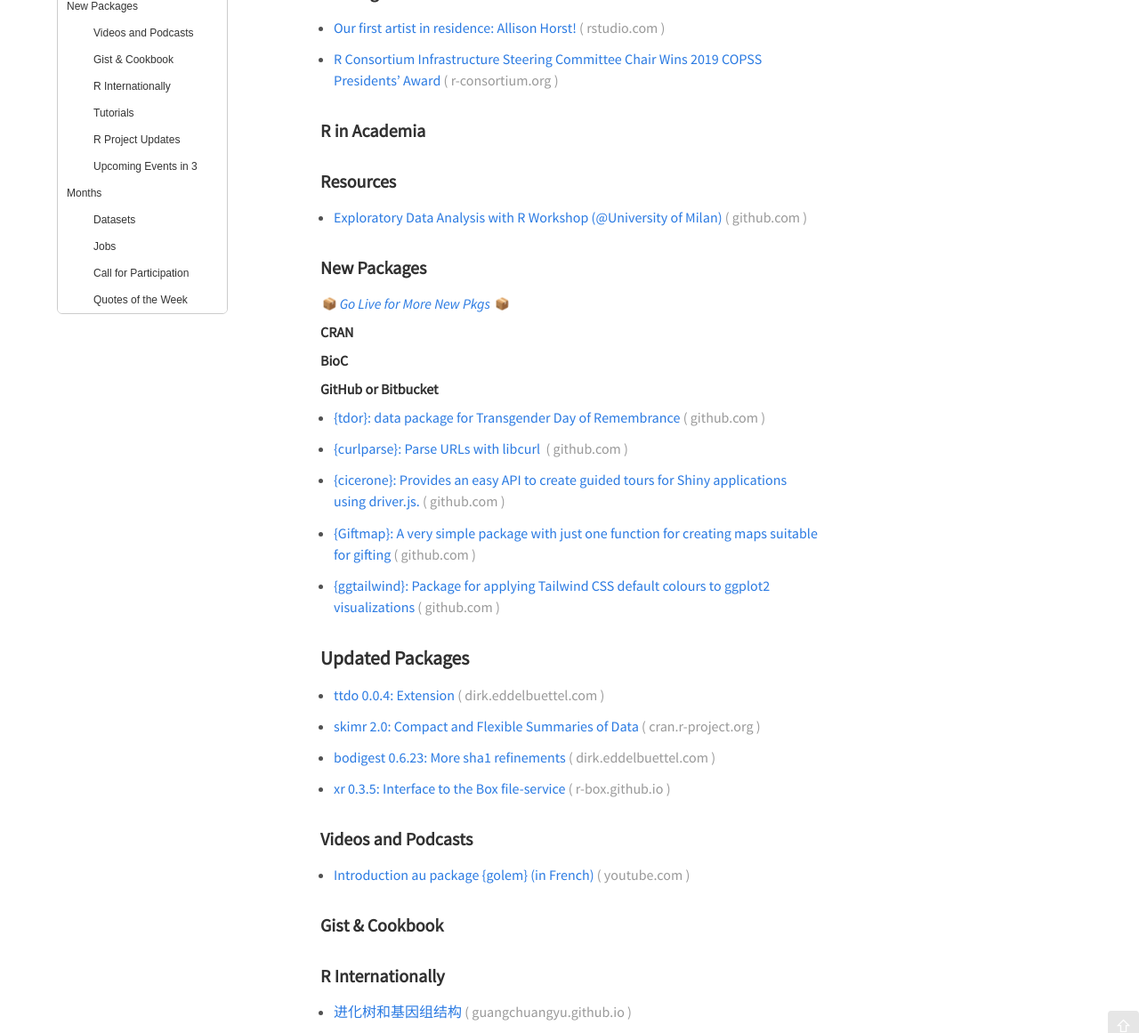
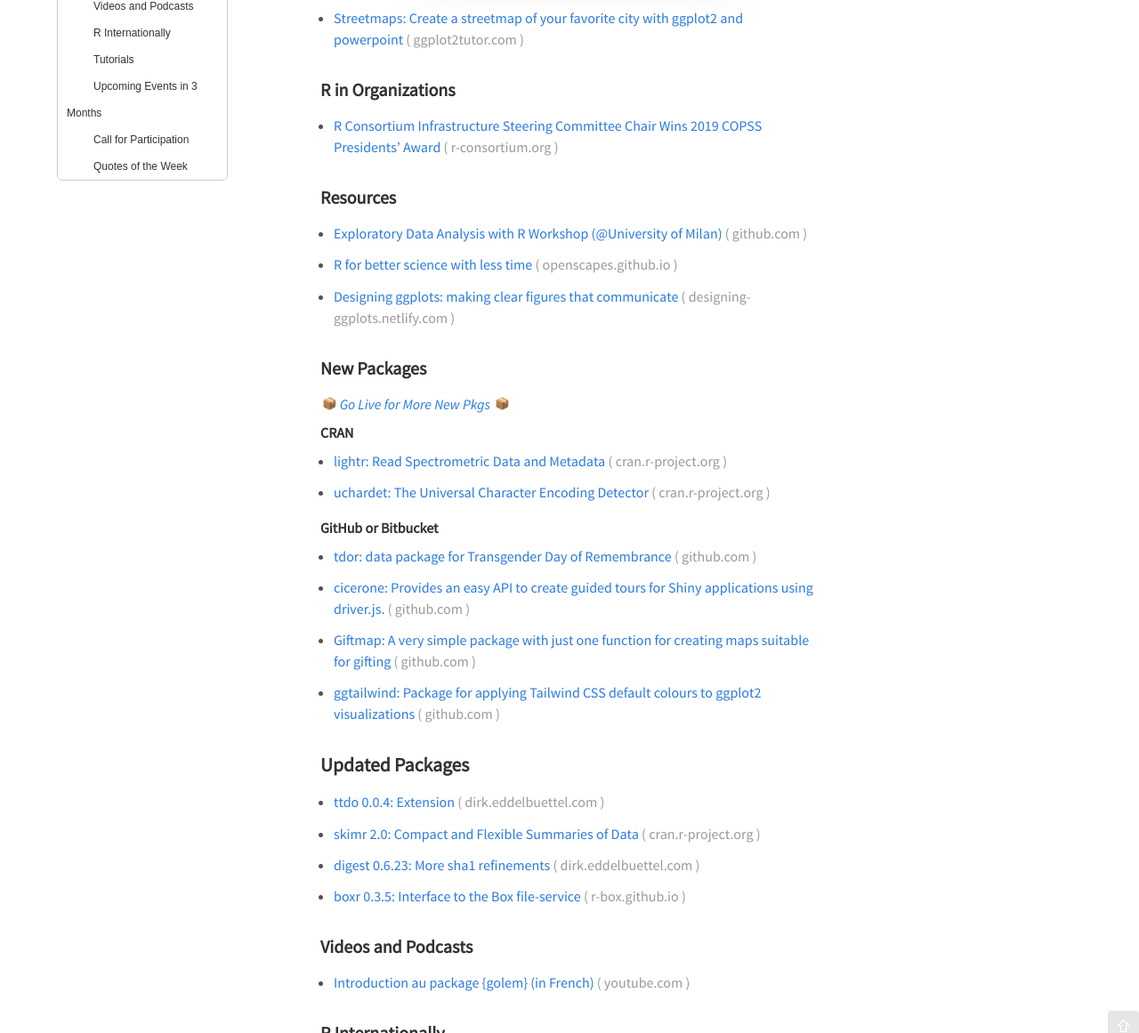
Before and after one commit to rweekly/rweekly.org, a Jekyll site: the page built from draft.md, in a window 1280 px wide and 1400 px high, scrolled down 1282 px, cut to the strip 239-1400 px from the top of the window. Shown: the whole strip at 89% size. Built offline with Jekyll 4.4.1, drawn with Linux system fonts in a browser that asks for light colours; emoji names are drawn with the system emoji font; comment, search, counter and statistics services are not loaded; some of the changed text lies outside the part shown.

Commit message:
draft draft

```diff
--- a/draft.md
+++ b/draft.md
@@ -9,13 +9,16 @@
 
 ###  Highlight
 
++ [A New palette() for R](https://developer.r-project.org/Blog/public/2019/11/21/a-new-palette-for-r/index.html)
+
+![A New palette() for R](https://raw.githubusercontent.com/rweekly/image/master/2019-11-25/palette.png)
+
++ [Our first artist in residence: Allison Horst!](https://blog.rstudio.com/2019/11/18/artist-in-residence/)
+
++ [{curlparse}: Parse URLs with libcurl ](https://github.com/hrbrmstr/curlparse)
 
 
 ### Insights
-
-+ [A New palette() for R](https://developer.r-project.org/Blog/public/2019/11/21/a-new-palette-for-r/index.html)
-
-![A New palette() for R](https://raw.githubusercontent.com/rweekly/image/master/2019-11-25/palette.png)
 
 + [dplyr::ungroup() - forget me not: Part 1](https://coolbutuseless.github.io/2019/11/19/dplyrungroup-forget-me-not/), [Part 2](https://coolbutuseless.github.io/2019/11/20/dplyrungroup-forget-me-not.-part-2./), [Part 3.](https://coolbutuseless.github.io/2019/11/22/dplyrungroup-forget-me-not.-part-3./).
 
@@ -39,17 +44,15 @@
 
 ###  R in Organizations
 
-+ [Our first artist in residence: Allison Horst!](https://blog.rstudio.com/2019/11/18/artist-in-residence/)
-
 + [R Consortium Infrastructure Steering Committee Chair Wins 2019 COPSS Presidents' Award](https://www.r-consortium.org/blog/2019/11/18/r-consortium-infrastructure-steering-committee-chair-wins-2019-copss-presidents-award)
-
-###  R in Academia
-
-
 
 ###  Resources
 
 + [Exploratory Data Analysis with R Workshop (@University of Milan)](https://github.com/othomantegazza/eda-class)
+
++ [R for better science with less time](https://openscapes.github.io/slides/betterscience/socalR#1)
+
++ [Designing ggplots: making clear figures that communicate](https://designing-ggplots.netlify.com/)
 
 ###  New Packages
 
@@ -57,23 +60,19 @@
 
 **CRAN**
 
++ [lightr: Read Spectrometric Data and Metadata](https://cran.r-project.org/package=lightr)
 
-
-**BioC**
-
-
++ [uchardet: The Universal Character Encoding Detector](https://cran.r-project.org/package=uchardet)
 
 **GitHub or Bitbucket**
 
-+ [{tdor}: data package for Transgender Day of Remembrance](https://github.com/CaRdiffR/tdor)
++ [tdor: data package for Transgender Day of Remembrance](https://github.com/CaRdiffR/tdor)
 
-+ [{curlparse}: Parse URLs with libcurl ](https://github.com/hrbrmstr/curlparse)
++ [cicerone: Provides an easy API to create guided tours for Shiny applications using driver.js.](https://github.com/JohnCoene/cicerone)
 
-+ [{cicerone}: Provides an easy API to create guided tours for Shiny applications using driver.js.](https://github.com/JohnCoene/cicerone)
++ [Giftmap: A very simple package with just one function for creating maps suitable for gifting](https://github.com/lina2497/Giftmap)
 
-+ [{Giftmap}: A very simple package with just one function for creating maps suitable for gifting](https://github.com/lina2497/Giftmap)
-
-+ [{ggtailwind}: Package for applying Tailwind CSS default colours to ggplot2 visualizations](https://github.com/willcanniford/ggtailwind)
++ [ggtailwind: Package for applying Tailwind CSS default colours to ggplot2 visualizations](https://github.com/willcanniford/ggtailwind)
 
 ## Updated Packages
 
@@ -81,16 +80,13 @@
 
 + [skimr 2.0: Compact and Flexible Summaries of Data](https://cran.r-project.org/web/packages/skimr/index.html)
 
-+ [bodigest 0.6.23: More sha1 refinements](http://dirk.eddelbuettel.com/blog/2019/11/23#digest_0.6.23)
-+ [xr 0.3.5: Interface to the Box file-service](https://r-box.github.io/boxr)
++ [digest 0.6.23: More sha1 refinements](http://dirk.eddelbuettel.com/blog/2019/11/23#digest_0.6.23)
+
++ [boxr 0.3.5: Interface to the Box file-service](https://r-box.github.io/boxr)
 
 ###  Videos and Podcasts
 
 + [Introduction au package {golem} (in French)](https://www.youtube.com/watch?v=6qI4NzxlAFU)
-
-### Gist & Cookbook
-
-
 
 ### R Internationally
 
@@ -106,7 +102,7 @@
 
 ![#30DayMapChallenge: 30 days building maps (3) - Earth is spherical](https://raw.githubusercontent.com/rweekly/image/master/2019-11-25/2019-11-22-30daymapchallenge-building-maps-3-earth-is-sphere_header.jpg)
 
-[Rammstein vs. Lacrimosa](https://eliocamp.github.io/codigo-r/2019/11/rammstein-vs-lacrimosa/)
++ [Rammstein vs. Lacrimosa](https://eliocamp.github.io/codigo-r/2019/11/rammstein-vs-lacrimosa/)
 
 + [Galton's board all askew](https://xianblog.wordpress.com/2019/11/19/galtons-board-all-askew/)
 
@@ -118,7 +114,7 @@
 
 ![Plotting GAMM results with ggplot2](https://raw.githubusercontent.com/rweekly/image/master/2019-11-25/gamm-plot.png)
 
-[Racing Bar Charts and Some data.table Munging](http://www.robert-hickman.eu/post/racing_bar_charts/)
++ [Racing Bar Charts and Some data.table Munging](http://www.robert-hickman.eu/post/racing_bar_charts/)
 
 + [Visualising the evolution of the world development indicators during the past decade with R Shiny](https://towardsdatascience.com/the-decade-in-review-with-r-shiny-ea57f8fa5e0e)
 
@@ -126,14 +122,9 @@
 
 + [Animated violation maps of Bratislava. Animated maps using open data, gganimate, ggmap in R.](https://petolau.github.io/Dangerous-streets-of-Bratislava-animated-maps-using-opendata/)
 
-<!+ [Cost-benefit analysis in R by @ellis2013nz](http://freerangestats.info/blog/2019/11/24/cost-benefit-analysis)
++ [Cost-benefit analysis in R by @ellis2013nz](http://freerangestats.info/blog/2019/11/24/cost-benefit-analysis)
 
---<div class="post-more-begin></div><div class="post-more-end"></div>-->
-
-###  R Project Updates
-
-Updates from [R Core](http://developer.r-project.org/blosxom.cgi/R-devel/NEWS):
-
+<!--<div class="post-more-begin></div><div class="post-more-end"></div>-->
 
 ###  Upcoming Events in 3 Months
 
@@ -159,14 +150,6 @@
 
 More past events at [R conferences & meetups](https://conf.rweekly.org).
 
-
-### Datasets
-
-### Jobs
-
-
-
-
 ###  Call for Participation
 
 
@@ -177,3 +160,5 @@
 <blockquote class="twitter-tweet"><p lang="en" dir="ltr">Incase you missed it - we&#39;ve released our call for <a href="https://twitter.com/hashtag/rstats?src=hash&amp;ref_src=twsrc%5Etfw">#rstats</a> abstracts for <a href="https://twitter.com/hashtag/useR2020?src=hash&amp;ref_src=twsrc%5Etfw">#useR2020</a>. Please consider submitting a talk lighting talk, and poster. Student and first-time submissions are welcome and encouraged! <a href="https://t.co/mM3cZqMlEf">https://t.co/mM3cZqMlEf</a></p>&mdash; useR! 2020 (@useR2020stl) <a href="https://twitter.com/useR2020stl/status/1197640442491416581?ref_src=twsrc%5Etfw">November 21, 2019</a></blockquote>
 
 <blockquote class="twitter-tweet"><p lang="en" dir="ltr">We are partnering with <a href="https://twitter.com/hashtag/RLadies?src=hash&amp;ref_src=twsrc%5Etfw">#RLadies</a> to support <a href="https://twitter.com/hashtag/useR2020?src=hash&amp;ref_src=twsrc%5Etfw">#useR2020</a> submissions from members of underrepresented genders in the <a href="https://twitter.com/hashtag/rstats?src=hash&amp;ref_src=twsrc%5Etfw">#rstats</a> community (including but not limited cis/trans women, trans men, non-binary, genderqueer, agender). Please submit your work! Details are 👇 <a href="https://t.co/SuN7T3PQE1">https://t.co/SuN7T3PQE1</a></p>&mdash; useR! 2020 (@useR2020stl) <a href="https://twitter.com/useR2020stl/status/1197641554116141056?ref_src=twsrc%5Etfw">November 21, 2019</a></blockquote>
+
+<blockquote class="twitter-tweet"><p lang="en" dir="ltr">Some Thanksgiving <a href="https://twitter.com/hashtag/rstats?src=hash&amp;ref_src=twsrc%5Etfw">#rstats</a> doodles 🦃 <a href="https://t.co/aKiKUL3vqR">pic.twitter.com/aKiKUL3vqR</a></p>&mdash; Chelsea Parlett-Pelleriti (@ChelseaParlett) <a href="https://twitter.com/ChelseaParlett/status/1198340399934271489?ref_src=twsrc%5Etfw">November 23, 2019</a></blockquote>
```
Also changed, not shown: other parts of draft.md (+2 -0 lines).
